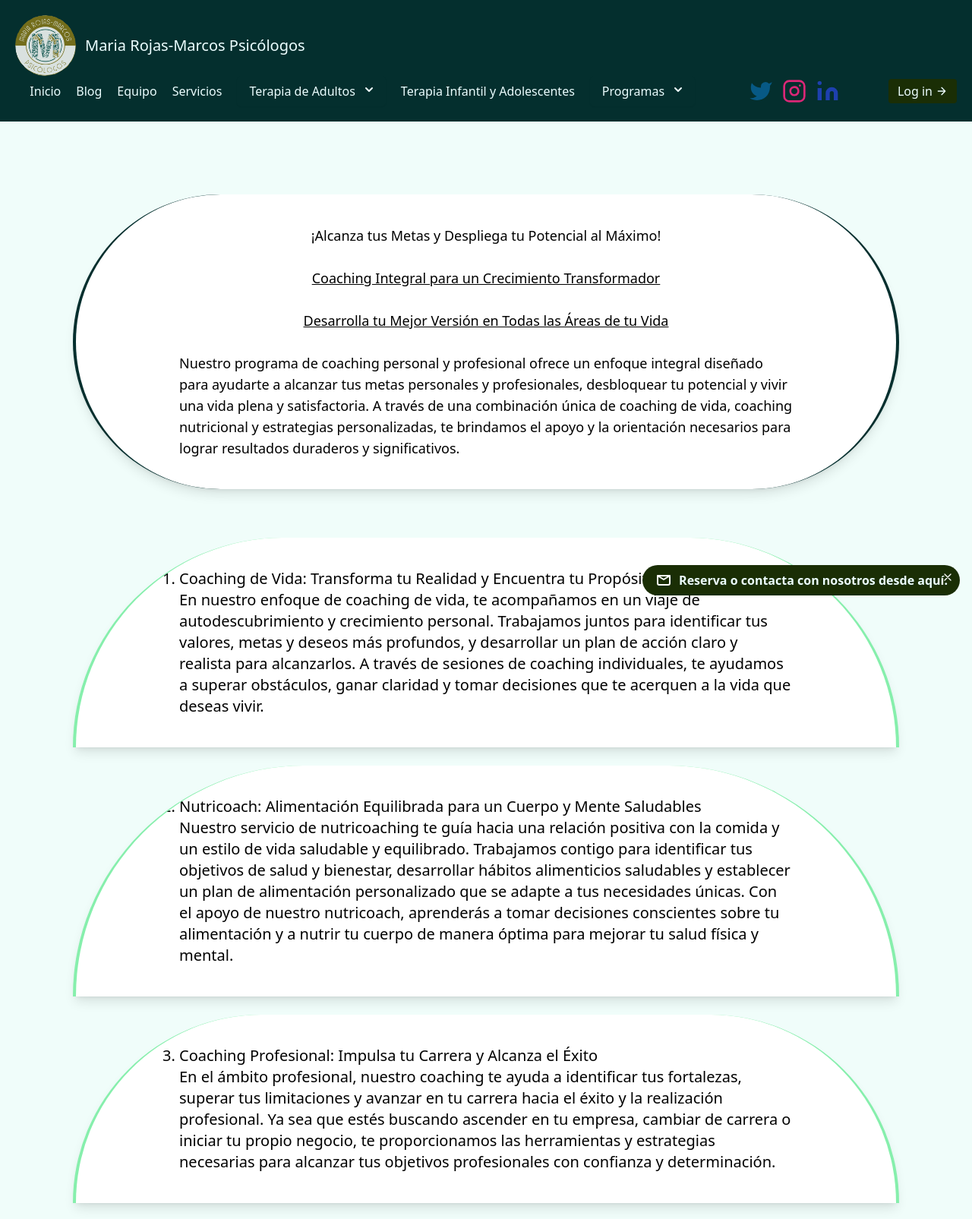
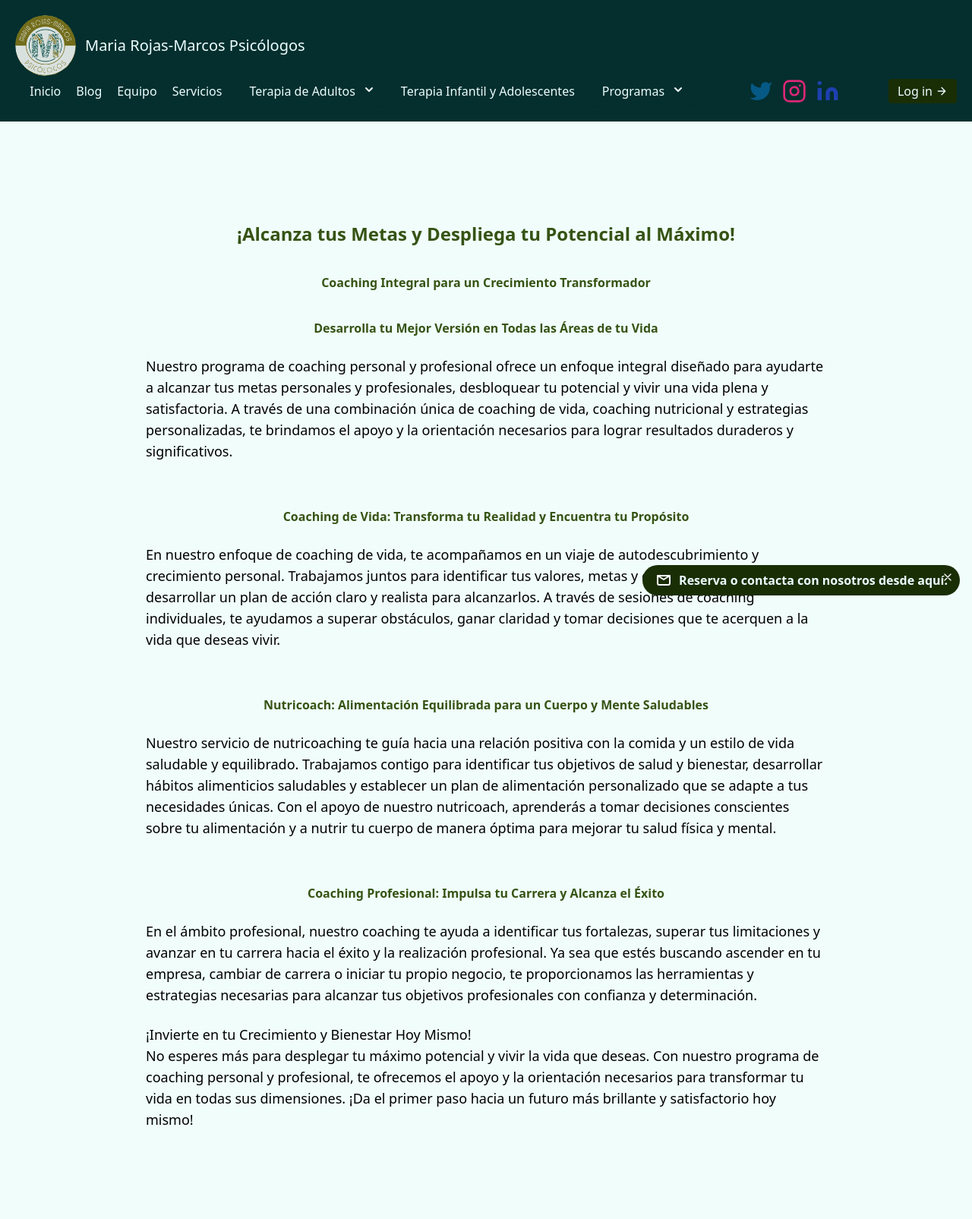
Before and after one commit to juaalvcam/MariaRojasMarcosPsicologos, a Django app: page /servicios/coaching/ in a window 1280 px wide. Shown: the top 1605 px of the page at 76% size. Run offline with Django 4.2, Linux system fonts and the light colour scheme; some libraries are stand-ins or nearby versions.

Commit message:
Update coaching.html with improved styling and content

```diff
--- a/psicoMRM/templates/coaching.html
+++ b/psicoMRM/templates/coaching.html
@@ -1,22 +1,11 @@
 {% extends 'base.html' %} {% block content %}
-<div class="relative overflow-x-auto p-24 container">
+<div class="relative overflow-x-auto p-4 md:p-24 container">
+  <h2 class="text-center text-2xl mt-9 font-bold text-lime-900">¡Alcanza tus Metas y Despliega tu Potencial al Máximo!</h2>
+  <h3 class="text-center  mt-9 font-bold text-lime-900">Coaching Integral para un Crecimiento Transformador</h3>
+  <h3 class="text-center mt-9 font-bold text-lime-900">Desarrolla tu Mejor Versión en Todas las Áreas de tu Vida</h3>
+  <br/>
   <div class="flex flex-col items-center">
-    <div
-      class="bg-white p-10 rounded-full border-x-4 border-teal-950 shadow-lg overflow-hidden items-center"
-    >
-      <div class="font-thin text-lg mx-3 md:mx-24">
-        <p class="text-center">
-          ¡Alcanza tus Metas y Despliega tu Potencial al Máximo!
-        </p>
-        <br />
-        <p class="underline text-center">
-          Coaching Integral para un Crecimiento Transformador
-        </p>
-        <br />
-        <p class="underline text-center">
-          Desarrolla tu Mejor Versión en Todas las Áreas de tu Vida
-        </p>
-        <br />
+      <p class="font-thin text-lg mx-3 md:mx-24">
         Nuestro programa de coaching personal y profesional ofrece un enfoque
         integral diseñado para ayudarte a alcanzar tus metas personales y
         profesionales, desbloquear tu potencial y vivir una vida plena y
@@ -24,37 +13,28 @@
         coaching nutricional y estrategias personalizadas, te brindamos el apoyo
         y la orientación necesarios para lograr resultados duraderos y
         significativos.
-      </div>
-    </div>
+      </p>
     <br />
-    <ul class="mt-10 mb-10">
-      <div
-        class="bg-white p-10 rounded-t-full border-x-4 border-green-300 shadow-lg overflow-hidden items-center"
-      >
-        <li class="font-thin text-xl list-decimal mx-10 md:mx-24">
-          <strong
-            >Coaching de Vida: Transforma tu Realidad y Encuentra tu Propósito
-            <br
-          /></strong>
-          En nuestro enfoque de coaching de vida, te acompañamos en un viaje de
+    <h3 class="text-center mt-9 font-bold text-lime-900">Coaching de Vida: Transforma tu Realidad y Encuentra tu Propósito</h3>
+  <br/>
+  <div class="flex flex-col items-center">
+      <p class="font-thin text-lg mx-3 md:mx-24">
+        En nuestro enfoque de coaching de vida, te acompañamos en un viaje de
           autodescubrimiento y crecimiento personal. Trabajamos juntos para
           identificar tus valores, metas y deseos más profundos, y desarrollar
           un plan de acción claro y realista para alcanzarlos. A través de
           sesiones de coaching individuales, te ayudamos a superar obstáculos,
           ganar claridad y tomar decisiones que te acerquen a la vida que deseas
           vivir.
-        </li>
-      </div>
+      </p>
+
       <br />
-      <div
-        class="bg-white p-10 rounded-t-full border-x-4 border-green-300 shadow-lg overflow-hidden items-center"
-      >
-        <li class="font-thin text-xl list-decimal mx-10 md:mx-24">
-          <strong
-            >Nutricoach: Alimentación Equilibrada para un Cuerpo y Mente
-            Saludables <br
-          /></strong>
-          Nuestro servicio de nutricoaching te guía hacia una relación positiva
+      <h3 class="text-center mt-9 font-bold text-lime-900">Nutricoach: Alimentación Equilibrada para un Cuerpo y Mente
+        Saludables </h3>
+  <br/>
+  <div class="flex flex-col items-center">
+      <p class="font-thin text-lg mx-3 md:mx-24">
+        Nuestro servicio de nutricoaching te guía hacia una relación positiva
           con la comida y un estilo de vida saludable y equilibrado. Trabajamos
           contigo para identificar tus objetivos de salud y bienestar,
           desarrollar hábitos alimenticios saludables y establecer un plan de
@@ -62,40 +42,35 @@
           el apoyo de nuestro nutricoach, aprenderás a tomar decisiones
           conscientes sobre tu alimentación y a nutrir tu cuerpo de manera
           óptima para mejorar tu salud física y mental.
-        </li>
-      </div>
+      </p>
+
       <br />
-      <div
-        class="bg-white p-10 rounded-t-full border-x-4 border-green-300 shadow-lg overflow-hidden items-center"
-      >
-        <li class="font-thin text-xl list-decimal mx-10 md:mx-24">
-          <strong
-            >Coaching Profesional: Impulsa tu Carrera y Alcanza el Éxito <br
-          /></strong>
-          En el ámbito profesional, nuestro coaching te ayuda a identificar tus
+      <h3 class="text-center mt-9 font-bold text-lime-900">Coaching Profesional: Impulsa tu Carrera y Alcanza el Éxito </h3>
+  <br/>
+  <div class="flex flex-col items-center">
+      <p class="font-thin text-lg mx-3 md:mx-24">
+        En el ámbito profesional, nuestro coaching te ayuda a identificar tus
           fortalezas, superar tus limitaciones y avanzar en tu carrera hacia el
           éxito y la realización profesional. Ya sea que estés buscando ascender
           en tu empresa, cambiar de carrera o iniciar tu propio negocio, te
           proporcionamos las herramientas y estrategias necesarias para alcanzar
           tus objetivos profesionales con confianza y determinación.
-        </li>
-      </div>
-    </ul>
-    <br />
-    <div
-      class="bg-white p-10 rounded-full border-x-4 border-teal-950 shadow-lg overflow-hidden items-center"
-    >
-      <div class="font-thin text-lg mx-3 md:mx-24">
-        <p class="text-center">
-          ¡Invierte en tu Crecimiento y Bienestar Hoy Mismo!
-        </p>
+      </p>
+
+      <br />
+      <p class="font-thin text-lg mx-3 md:mx-24">
+        ¡Invierte en tu Crecimiento y Bienestar Hoy Mismo!
         <br />
         No esperes más para desplegar tu máximo potencial y vivir la vida que
         deseas. Con nuestro programa de coaching personal y profesional, te
         ofrecemos el apoyo y la orientación necesarios para transformar tu vida
         en todas sus dimensiones. ¡Da el primer paso hacia un futuro más
         brillante y satisfactorio hoy mismo!
-      </div>
+      </p>
+
+      <br />
+
+
     </div>
   </div>
 </div>
```
Also changed, not shown: psicoMRM/templates/estres.html (+56 -79 lines), db.sqlite3.
